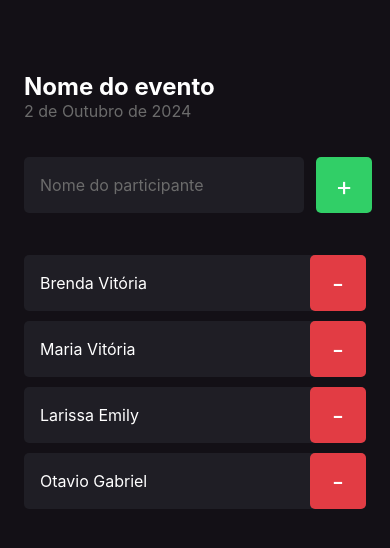
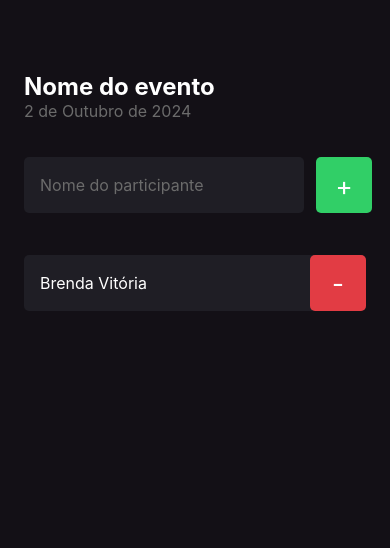
Before and after one commit to brendavit0ria/im-here, a React Native app: screen / in a window 390 px wide. Shown: the top 548 px of the page. Built offline with nearby package versions, Linux system fonts and the light colour scheme.

Commit message:
feat: remove function

```diff
--- a/src/components/Participant/index.tsx
+++ b/src/components/Participant/index.tsx
@@ -4,13 +4,14 @@
 
 type Props = {
   name: string;
+  onRemove: () => void;
 };
 
-export function Participant({ name }: Props) {
+export function Participant({ name, onRemove }: Props) {
   return (
     <View style={styles.container}>
       <Text style={styles.name}>{name}</Text>
-      <TouchableOpacity style={styles.button}>
+      <TouchableOpacity style={styles.button} onPress={onRemove}>
         <Text style={styles.buttonText}>-</Text>
       </TouchableOpacity>
     </View>
--- a/src/screens/Home/index.tsx
+++ b/src/screens/Home/index.tsx
@@ -7,6 +7,10 @@
 export function Home() {
   function handleParticipantAdd() {
     console.log("Você clicou no botão de adicionar!");
+  }
+
+  function handleParticipantRemove(name: string) {
+    console.log(`Você clicou em remover o participante ${name}!`);
   }
 
   return (
@@ -26,10 +30,10 @@
         </TouchableOpacity>
       </View>
 
-      <Participant name="Brenda Vitória" />
-      <Participant name="Maria Vitória" />
-      <Participant name="Larissa Emily" />
-      <Participant name="Otavio Gabriel" />
+      <Participant
+        name="Brenda Vitória"
+        onRemove={() => handleParticipantRemove("Brenda Vitória")}
+      />
     </View>
   );
 }
```
